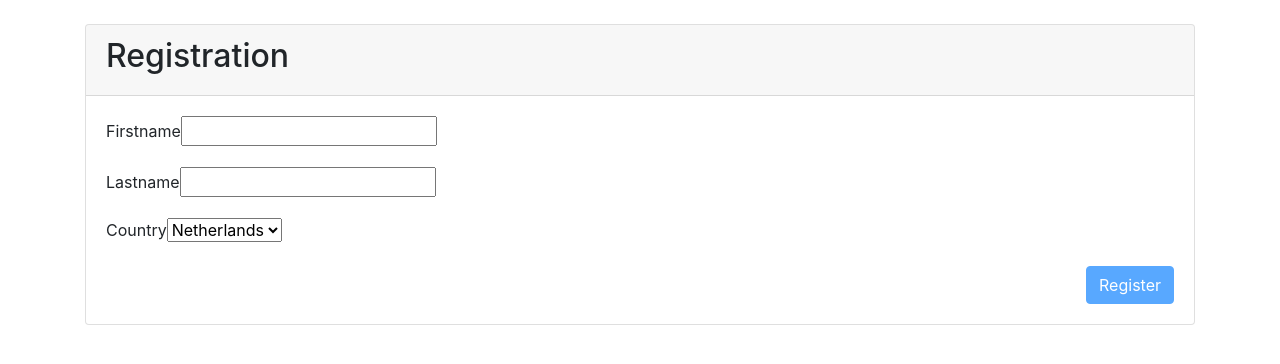
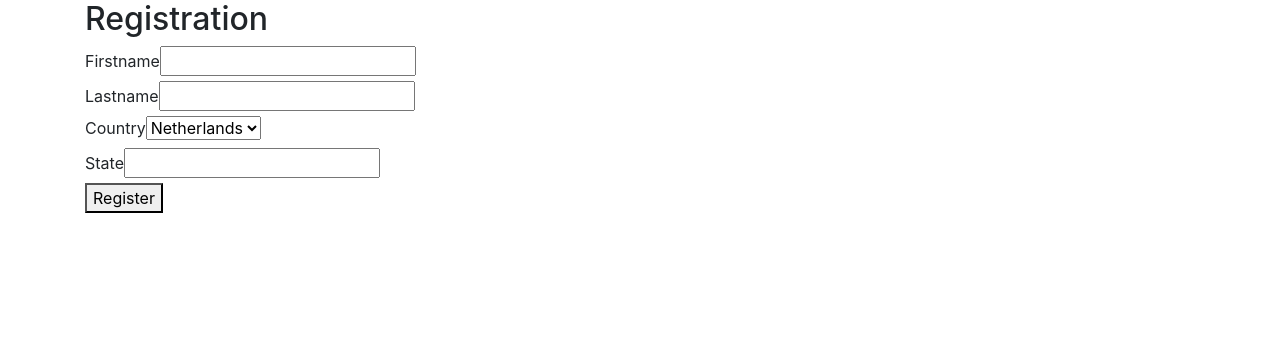
Before and after one commit to mauricedb/dotnetflix-2019-3, a React (Create React App) app: page / in a window 1280 px wide. Shown: the top 364 px of the page. Built offline with nearby package versions, Linux system fonts and the light colour scheme.

Commit message:
Pause on step

```diff
--- a/src/registration/registration-form.tsx
+++ b/src/registration/registration-form.tsx
@@ -1,84 +1,33 @@
 import React from 'react';
 
-const RegistrationForm = ({ person: initalPerson, onRegister }: any) => {
-  const [person, setPerson] = React.useState<Person>(initalPerson);
-
-  const handleChange = ({
-    target
-  }: React.ChangeEvent<HTMLInputElement | HTMLSelectElement>) => {
-    const { name, value } = target;
-    setPerson((p: Person) => ({ ...p, [name]: value }));
-  };
-
+const RegistrationForm = () => {
   return (
-    <div className="card" style={{ marginTop: 24 }}>
-      <div className="card-header">
+    <div>
       <h2>Registration</h2>
+      <div>
+        <label htmlFor="firstName">Firstname</label>
+        <input type="text" id="firstName" name="firstName" />
       </div>
-      <div className="card-body">
-        <div className="form-group">
-          <label htmlFor="firstName">Firstname</label>
-          <input
-            type="text"
-            id="firstName"
-            name="firstName"
-            value={person.firstName}
-            onChange={handleChange}
-          />
+      <div>
+        <label htmlFor="lastName">Lastname</label>
+        <input type="text" id="lastName" name="lastName" />
       </div>
-        <div className="form-group">
-          <label htmlFor="lastName">Lastname</label>
-          <input
-            type="text"
-            id="lastName"
-            name="lastName"
-            value={person.lastName}
-            onChange={handleChange}
-          />
-        </div>
-        <div className="form-group">
+      <div>
         <label htmlFor="country">Country</label>
-          <select
-            id="country"
-            name="country"
-            value={person.country}
-            onChange={handleChange}
-          >
+        <select id="country" name="country">
           <option value="NL">Netherlands</option>
           <option value="USA">USA</option>
         </select>
       </div>
-        {person.country === 'USA' && (
-          <div className="form-group">
+      <div>
         <label htmlFor="state">State</label>
-            <input
-              type="text"
-              id="state"
-              name="state"
-              value={person.state}
-              onChange={handleChange}
-            />
+        <input type="text" id="state" name="state" />
       </div>
-        )}
-
-        <div className="float-right">
-          <button
-            disabled={!person.firstName || !person.lastName}
-            onClick={() => onRegister && onRegister(person)}
-            className="btn btn-primary"
-          >
-            Register
-          </button>
-        </div>
+      <div>
+        <button>Register</button>
       </div>
     </div>
   );
 };
 
-RegistrationForm.defaultProps = {
-  person: { firstName: '', lastName: '', country: 'NL', state: '' }
-};
-
-type Person = typeof RegistrationForm.defaultProps.person;
-
 export default RegistrationForm;
```
Also changed, not shown: .presentation-buddy/instructions.json, 1 other file (tests, documents, lock files or other folders). Lines whose indentation alone changed are shown as unchanged.
